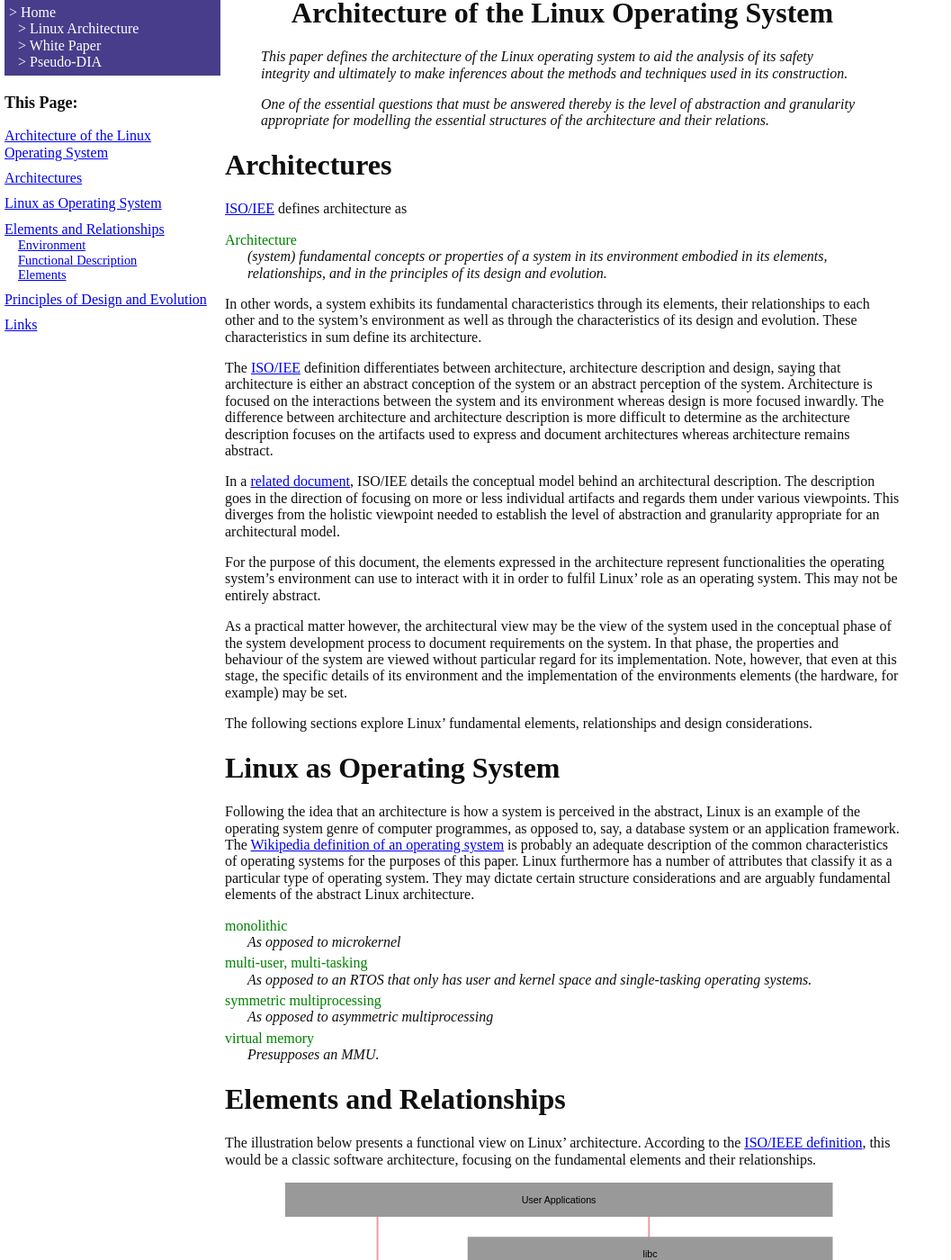
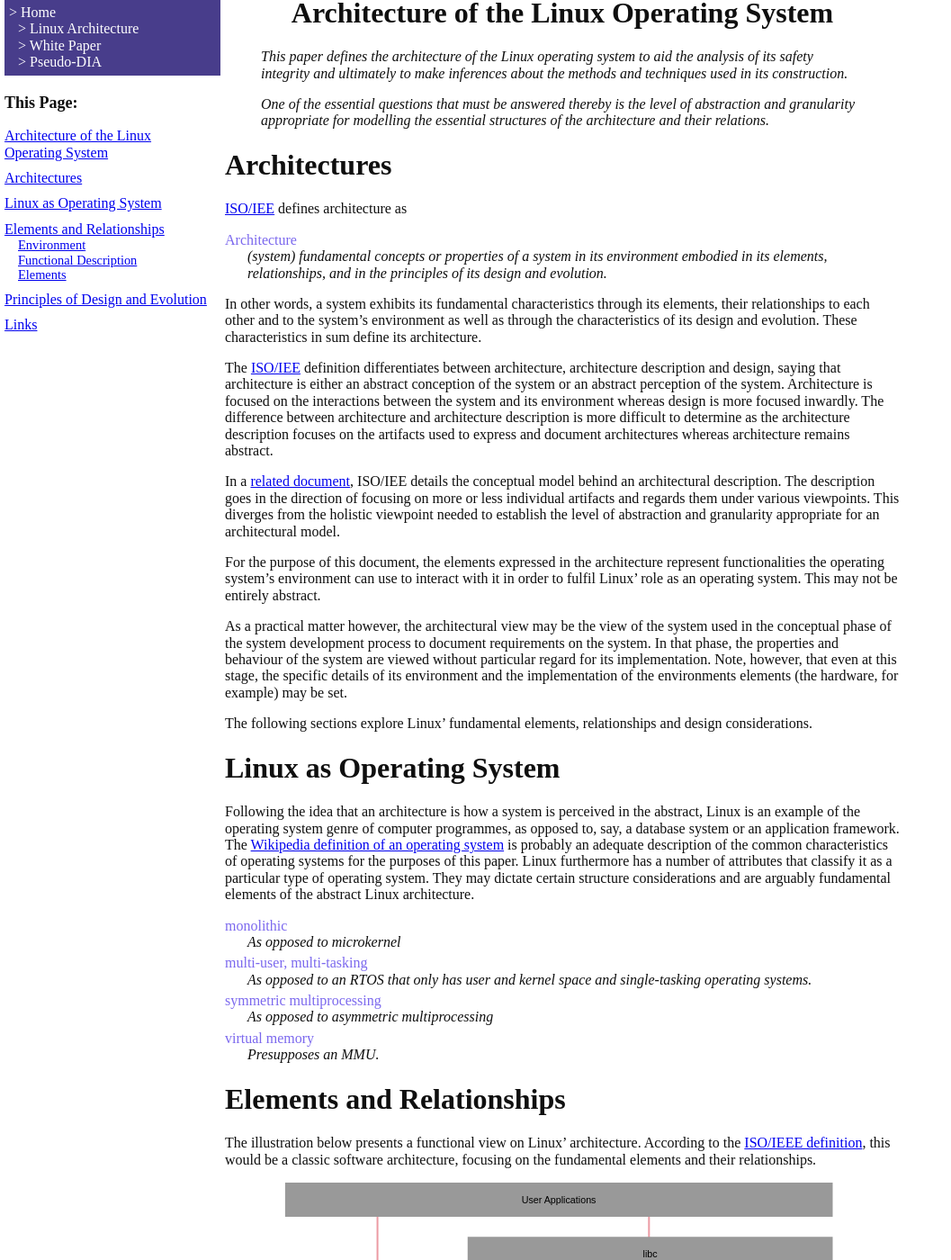
Before and after one commit to OpenJohnMacGregor/ElisaPages, a Jekyll site: the page built from docs/LinuxArchitecture.md, in a window 1280 px wide and 1400 px high, scrolled down 198 px. Shown: the whole window at 90% size, without its empty margins (0-1057 px from the left). Built offline with Jekyll 4.4.1, drawn with Linux system fonts in a browser that asks for light colours.

Commit message:
Color changes on targets, <dt>s, links in nav
Signed-off-by: John MacGregor <open.john.macgregor@gmail.com>

```diff
--- a/docs/_includes/siteNav.html
+++ b/docs/_includes/siteNav.html
@@ -1,6 +1,6 @@
 <div class="home">
-	<a href="index.html">> Home</a><br>
-	<a href="LinuxArchitecture.html" class="hrefLevel2">> Linux Architecture</a><br>
-	<a href="WhitePaper.html" class="hrefLevel2">> White Paper</a><br>
-	<a href="PseudoDIA.html" class="hrefLevel2">> Pseudo-DIA</a>
+	<a href="index.html" target="_self">> Home</a><br>
+	<a href="LinuxArchitecture.html" class="hrefLevel2" target="_self">> Linux Architecture</a><br>
+	<a href="WhitePaper.html" class="hrefLevel2" target="_self">> White Paper</a><br>
+	<a href="PseudoDIA.html" class="hrefLevel2" target="_self">> Pseudo-DIA</a>
 </div>
--- a/docs/assets/css/style.css
+++ b/docs/assets/css/style.css
@@ -8,7 +8,7 @@ blockquote {
 }
 dt		{
 		margin-top: 5px;
-		color: green;
+		color: mediumSlateBlue;
 		font-weight: 500;
 }
 dd {
@@ -48,8 +48,12 @@ section, footer {
 footer	{
 		margin-top: 20px;
 }
+:target	{
+		color: #0f0f0f;
+		background-color: mediumSlateBlue;
+}
 .docTitle {
-		font-style: bold;
+		font-weight: bold;
 		text-align: center;
 }
 .svgImg	{
```
Also changed, not shown: docs/WhitePaper.md (+1 -1 lines).
